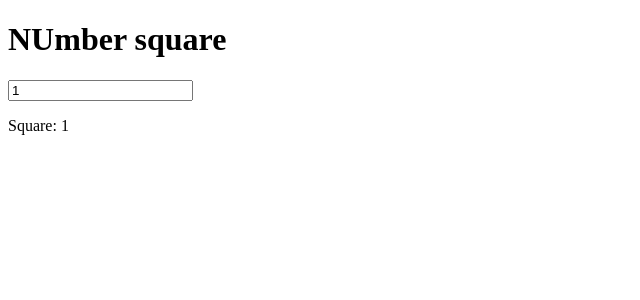
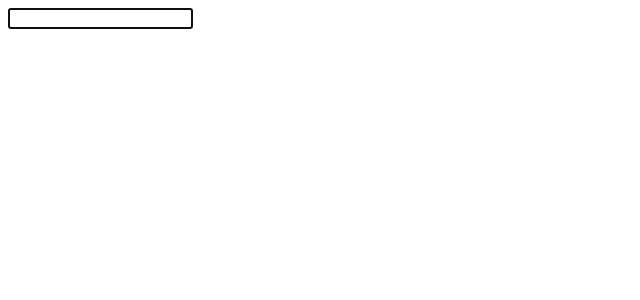
Before and after one commit to Vantuzs/test-cra, a React (Create React App) app: page / in a window 1280 px wide. Shown: the top 300 px of the page, without its empty margins (0-640 px from the left). Built offline with nearby package versions, Linux system fonts and the light colour scheme.

Commit message:
Practise task resolve

```diff
--- a/src/components/App.js
+++ b/src/components/App.js
@@ -1,6 +1,7 @@
 
 import React, { Component } from 'react';
 import Square from './Square/Square';
+import SquarePractise from './Square/SquarePractise';
 
 
 
@@ -9,7 +10,7 @@ class App extends Component {
 
     render() {
         return (
-            <Square/>
+            <SquarePractise/>
         );
     }
 }
--- /dev/null
+++ b/src/components/Square/SquarePractise.js
@@ -0,0 +1,19 @@
+import React, {useRef, useEffect} from 'react';
+
+const SquarePractise = () => {
+    const inputRef = useRef()
+
+    useEffect(()=>{
+        inputRef.current.focus();
+        },[])
+
+
+
+    return (
+        <>
+            <input type='text' ref={inputRef}/>
+        </>
+    );
+}
+
+export default SquarePractise;
```
